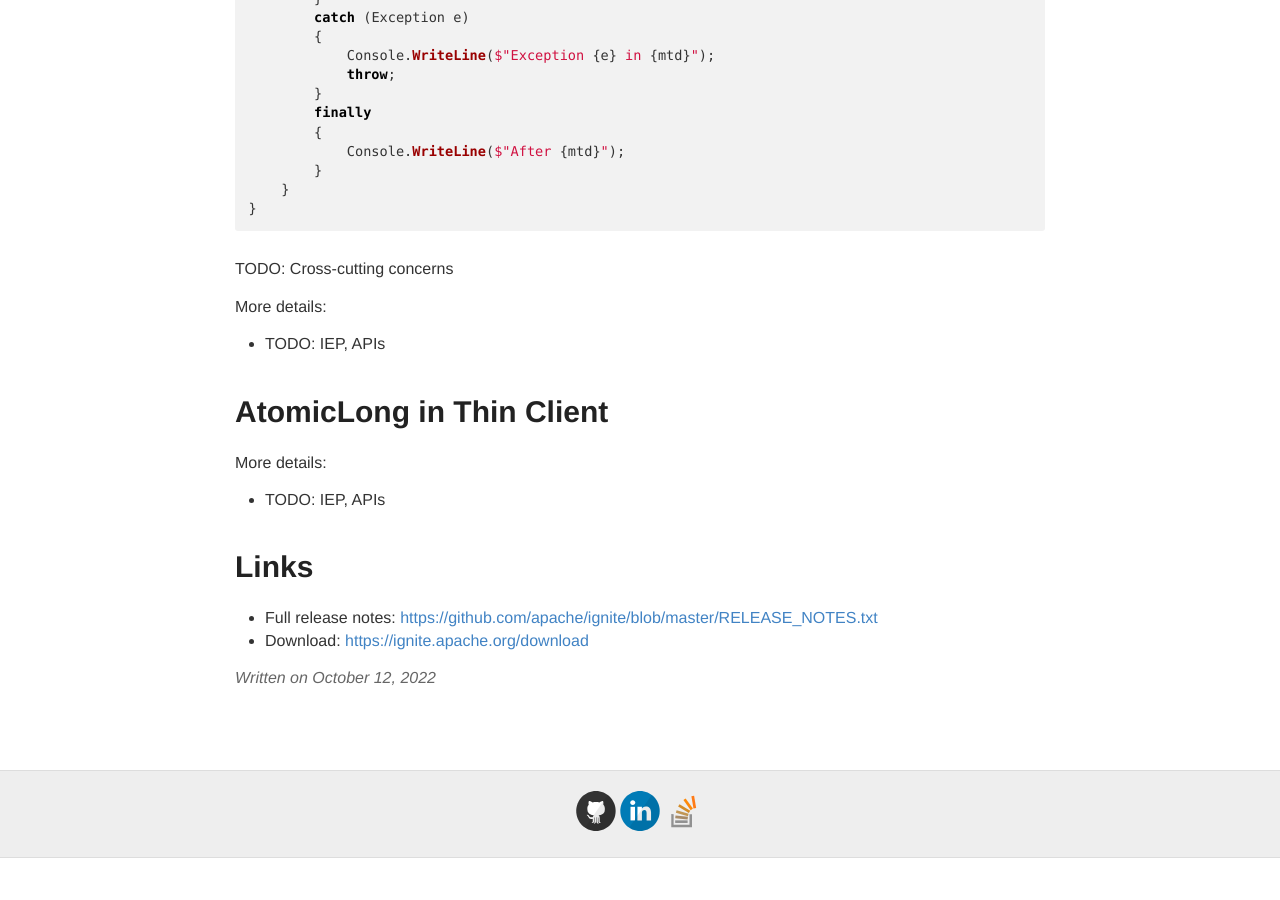
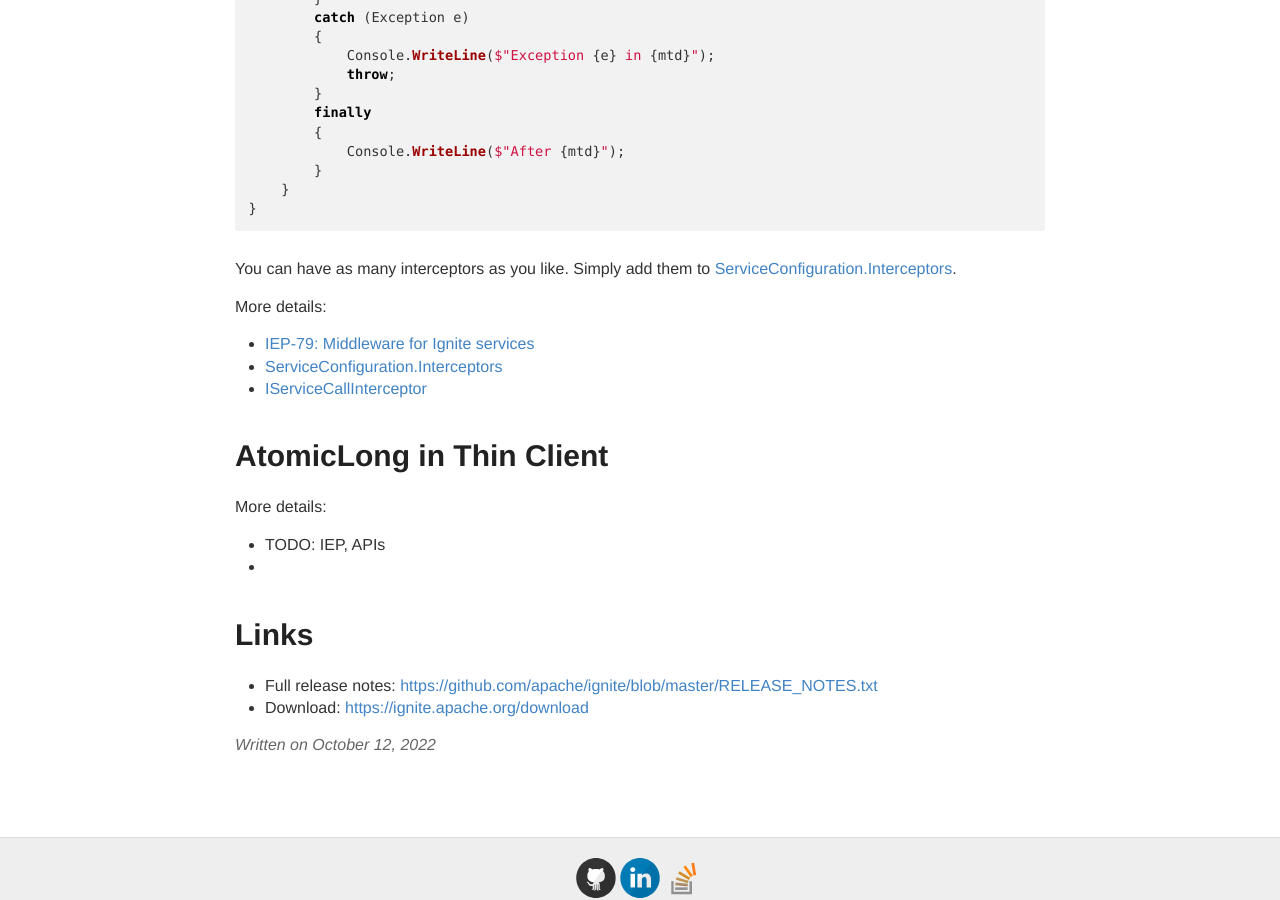
Before and after one commit to ptupitsyn/ptupitsyn.github.io, a Jekyll site: the page built from _posts/2022-10-12-Whats-New-In-Ignite-Net-2.14.md, in a window 1280 px wide and 900 px high, scrolled down 812 px. Built offline with Jekyll 4.4.1, drawn with Linux system fonts in a browser that asks for light colours; comment, search, counter and statistics services are not loaded; before the commit the page ends 1670 px from its top, so only the background shows below that.

Commit message:
wip interceptors

````diff
--- a/_posts/2022-10-12-Whats-New-In-Ignite-Net-2.14.md
+++ b/_posts/2022-10-12-Whats-New-In-Ignite-Net-2.14.md
@@ -45,19 +45,20 @@ class MyInterceptor : IServiceCallInterceptor
 }
 ```
 
-
-
-TODO: Cross-cutting concerns
+You can have as many interceptors as you like. Simply add them to [ServiceConfiguration.Interceptors](https://ignite.apache.org/releases/latest/dotnetdoc/api/Apache.Ignite.Core.Services.ServiceConfiguration.html#Apache_Ignite_Core_Services_ServiceConfiguration_Interceptors).
 
 More details:
 
-* TODO: IEP, APIs
+* [IEP-79: Middleware for Ignite services](https://cwiki.apache.org/confluence/pages/viewpage.action?pageId=191334119)
+* [ServiceConfiguration.Interceptors](https://ignite.apache.org/releases/latest/dotnetdoc/api/Apache.Ignite.Core.Services.ServiceConfiguration.html#Apache_Ignite_Core_Services_ServiceConfiguration_Interceptors)
+* [IServiceCallInterceptor](https://ignite.apache.org/releases/latest/dotnetdoc/api/Apache.Ignite.Core.Services.IServiceCallInterceptor.html)
 
 # AtomicLong in Thin Client
 
 More details:
 
 * TODO: IEP, APIs
+*
 
 
 # Links
````
